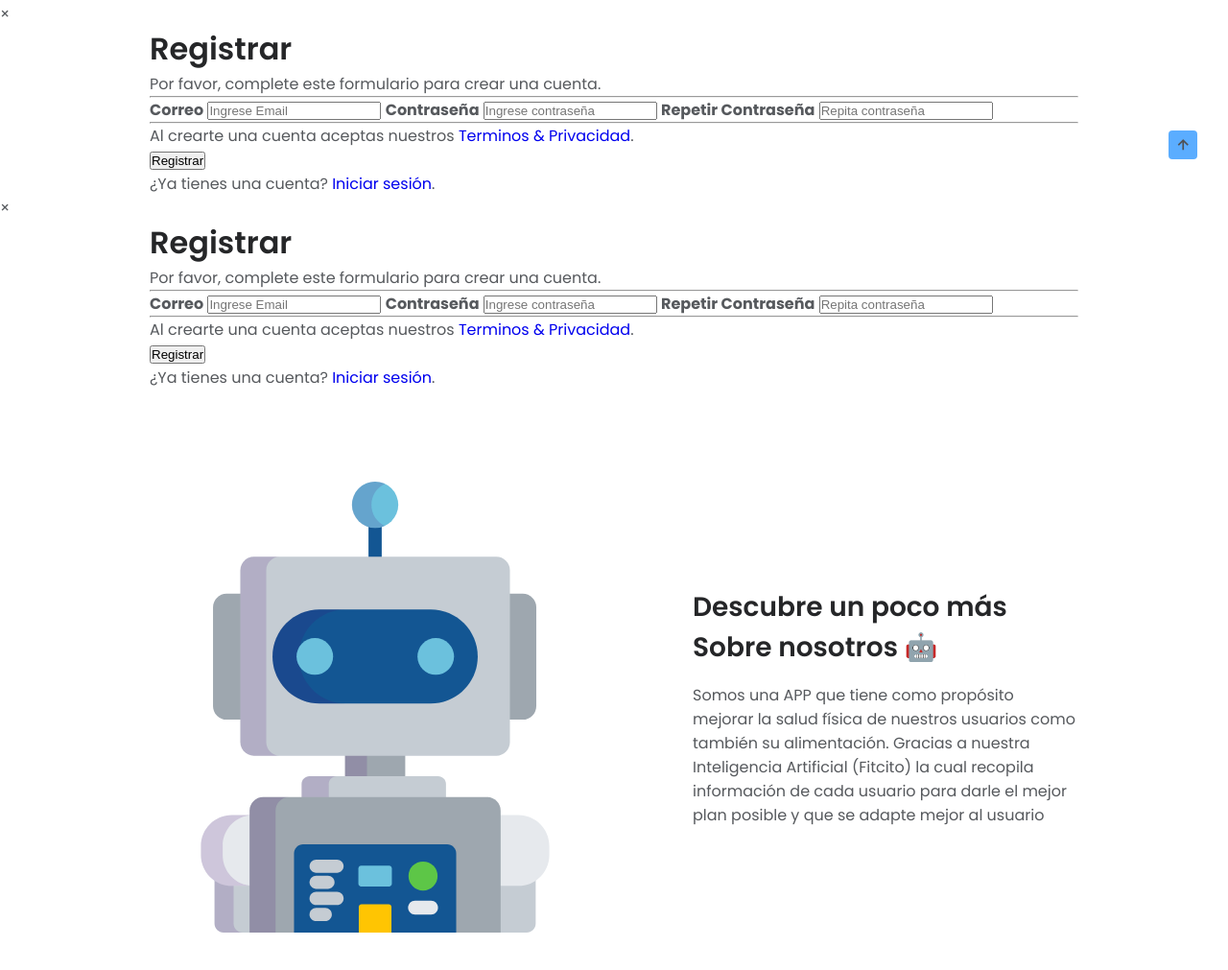
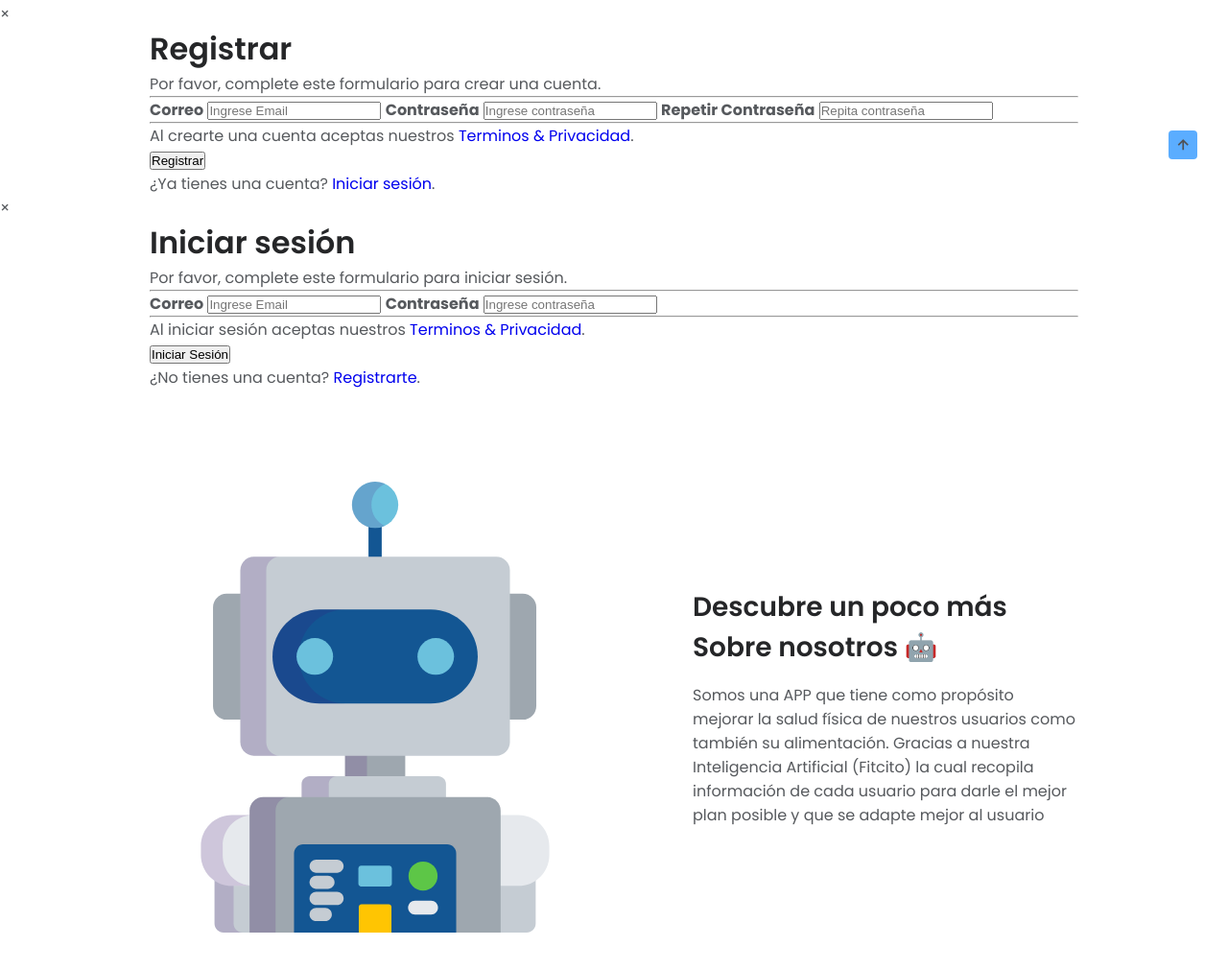
Before and after one commit to xMathyu/FitGroup-Website, a plain HTML site: page index.html in a window 1280 px wide. Shown: the part 794-1805 px from the top of the page at 96% size. Drawn offline with nearby package versions, Linux system fonts and the light colour scheme; files that its build step writes are made by us from their sources.

Commit message:
Se agregó la información del botón Iniciar Sesión

```diff
--- a/index.html
+++ b/index.html
@@ -109,8 +109,8 @@
                   <span class="close2">&times;</span>
                   <form action="/action_page.php">
                     <div class="container">
-                      <h1>Registrar</h1>
-                      <p>Por favor, complete este formulario para crear una cuenta.</p>
+                      <h1>Iniciar sesión</h1>
+                      <p>Por favor, complete este formulario para iniciar sesión.</p>
                       <hr>
 
                       <label for="email"><b>Correo</b></label>
@@ -119,16 +119,14 @@
                       <label for="psw"><b>Contraseña</b></label>
                       <input type="password" placeholder="Ingrese contraseña" name="psw" id="psw" required>
 
-                      <label for="psw-repeat"><b>Repetir Contraseña</b></label>
-                      <input type="password" placeholder="Repita contraseña" name="psw-repeat" id="psw-repeat" required>
                       <hr>
-                      <p>Al crearte una cuenta aceptas nuestros <a href="#">Terminos & Privacidad</a>.</p>
+                      <p>Al iniciar sesión aceptas nuestros <a href="#">Terminos & Privacidad</a>.</p>
 
-                      <button type="submit" class="registerbtn">Registrar</button>
+                      <button type="submit" class="registerbtn">Iniciar Sesión</button>
                     </div>
 
                     <div class="container signin">
-                      <p>¿Ya tienes una cuenta? <a href="#">Iniciar sesión</a>.</p>
+                      <p>¿No tienes una cuenta? <a href="#">Registrarte</a>.</p>
                     </div>
                   </form>
                 </div>
```
